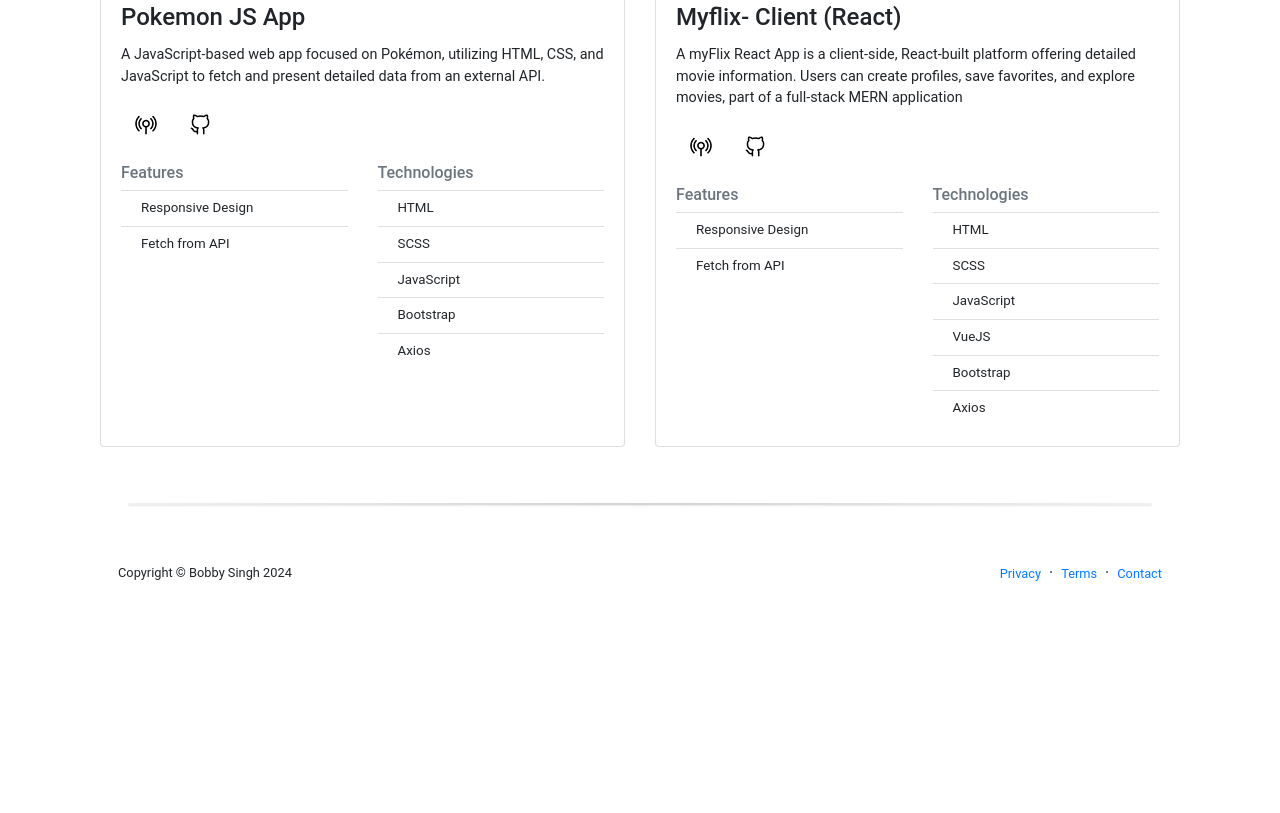
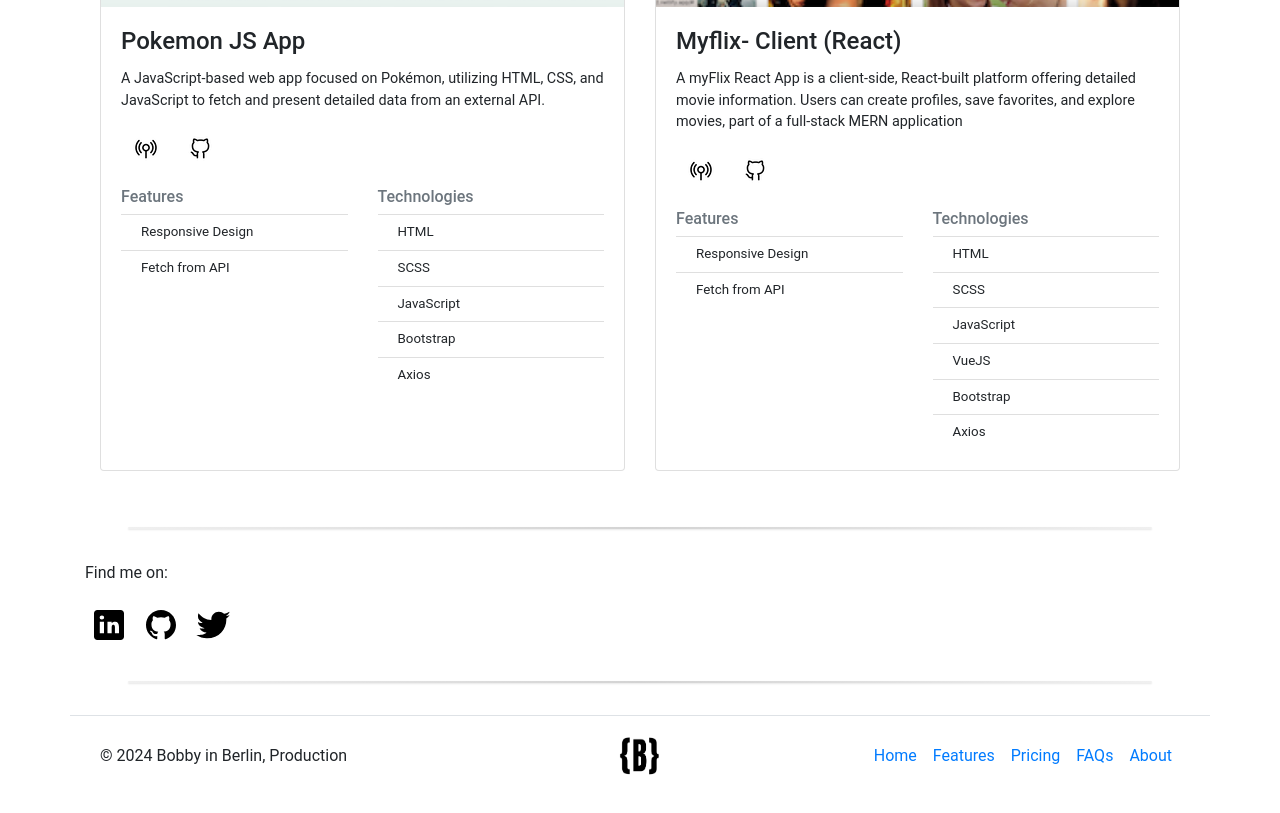
Before and after one commit to bobs83/portfolio-carrerfoundery, a plain HTML site: page Index.html in a window 1280 px wide. Shown: the part 1647-2460 px from the top of the page. Before the commit the page ends 2256 px from the top, so only its background shows below. Drawn offline with nearby package versions, Linux system fonts and the light colour scheme.

Commit message:
Added new footer

```diff
--- a/Index.html
+++ b/Index.html
@@ -28,6 +28,8 @@
     <link rel="stylesheet" href="/css/styles.css" />
     <!-- My JS -->
     <script defer src="./js/app.js"></script>
+		<!-- Font Awesome -->
+		<link rel="stylesheet" href="https://cdnjs.cloudflare.com/ajax/libs/simple-line-icons/2.5.5/css/simple-line-icons.min.css">
 
     <title>Bobby in Berlin Showcasing his Work</title>
   </head>
@@ -48,12 +50,35 @@
     crossorigin="anonymous"
   ></script>
 
-  <body>
+  <>
     <div class="page-wrapper">
       <!-- Navbar -->
       <nav class="navbar navbar-expand-lg navbar-dark bg-dark">
         <div class="container-fluid">
           <a class="navbar-brand" href="#"></a>
+
+					<ul class="list-inline mt-1 mb-0">
+						<li class="list-inline-item mr-4">
+							<a class="link-social" href="https://twitter.com/davidmillerhere">
+								<span class="icon-social-twitter"></span>
+							</a>
+						</li>
+						<li class="list-inline-item mr-4">
+							<a class="link-social" href="https://github.com/davidtmiller">
+								<span class="icon-social-github"></span>
+							</a>
+						</li>
+						<li class="list-inline-item mr-4">
+							<a class="link-social" href="https://www.instagram.com/davidmillerhere">
+								<span class="icon-social-instagram"></span>
+							</a>
+						</li>
+						<li class="list-inline-item">
+							<a class="link-social" href="mailto:hello@davidmiller.io">
+								<span class="icon-envelope"></span>
+							</a>
+						</li>
+					</ul>
           <button
             class="navbar-toggler"
             type="button"
@@ -129,7 +154,7 @@
 
       <!-- About Section -->
       <section class="container bg-light py-5">
-        <div class="row">
+        <div class="row rounded-5">
           <div class="col-lg-4 col-md-4 col-sm-12">
             <video class="about-video" autoplay muted loop>
               <source src="./src/videos/About-video.mp4" type="video/mp4" />
@@ -512,24 +537,52 @@
 
       <hr class="divider" />
 
-      <footer class="bg-white py-4 mt-auto">
-        <div class="container px-5">
-          <div
-            class="row align-items-center justify-content-between flex-column flex-sm-row"
-          >
-            <div class="col-auto">
-              <div class="small m-0">Copyright © Bobby Singh 2024</div>
-            </div>
-            <div class="col-auto">
-              <a class="small" href="#!">Privacy</a>
-              <span class="mx-1">·</span>
-              <a class="small" href="#!">Terms</a>
-              <span class="mx-1">·</span>
-              <a class="small" href="#!">Contact</a>
-            </div>
-          </div>
+      <!-- Social Links -->
+
+      <section class="container">
+        <div >
+          <p>Find me on:</p>
         </div>
-      </footer>
+        <div>
+          <a href="https://www.linkedin.com/"
+            ><img
+              class="socialmedia"
+              src="./src/pics/social-pics/inkedin.svg"
+              alt="link to Bobbys linkedin"
+          /></a>
+          <a href="https://github.com/"
+            ><img
+              class="socialmedia"
+              src="./src/pics/social-pics/github.svg"
+              alt="link to Bobbys github"
+          /></a>
+          <a href="https://twitter.com/"
+            ><img
+              class="socialmedia"
+              src="./src/pics/social-pics/twitter.svg"
+              alt="link to Bobbys twitter account"
+          /></a>
+        </div>
+      </section>
+      <hr class="divider" />
+
+
+				<footer class=" container d-flex flex-wrap justify-content-between align-items-center py-3 my-4 border-top">
+					<p class="col-md-4 mb-0 text-body-secondary">© 2024 Bobby in Berlin, Production</p>
+
+					<a href="/" class="col-md-4 d-flex align-items-center justify-content-center mb-3 mb-md-0 me-md-auto link-body-emphasis text-decoration-none">
+						<img src="/src/pics/Logo-transparent.png" width="48" height="48" alt="Bobby in Berlin's Logo"/>
+				</a>
+
+					<ul class="nav col-md-4 justify-content-end">
+						<li class="nav-item"><a href="#" class="nav-link px-2 text-body-secondary">Home</a></li>
+						<li class="nav-item"><a href="#" class="nav-link px-2 text-body-secondary">Features</a></li>
+						<li class="nav-item"><a href="#" class="nav-link px-2 text-body-secondary">Pricing</a></li>
+						<li class="nav-item"><a href="#" class="nav-link px-2 text-body-secondary">FAQs</a></li>
+						<li class="nav-item"><a href="#" class="nav-link px-2 text-body-secondary">About</a></li>
+					</ul>
+				</footer>
+			</div>
 
       <!-- <footer class="container">
         <div>
@@ -554,6 +607,7 @@
         crossorigin="anonymous"
         async
       ></script>
+
     </div>
   </body>
 </html>
--- a/css/styles.css
+++ b/css/styles.css
@@ -12,6 +12,14 @@
 
 html {
   scroll-behavior: smooth;
+}
+
+img.socialmedia {
+  border-radius: 40%;
+  width: 40px;
+  height: 40px;
+  margin: 4px;
+  align-items: center;
 }
 
 .navbar-brand {
```
Also changed, not shown: src/pics/social-pics/github.svg (added), src/pics/social-pics/inkedin.svg (added), src/pics/social-pics/twitter.svg (added), src/pics/social-pics/twitterx.svg (added), 1 other file.
